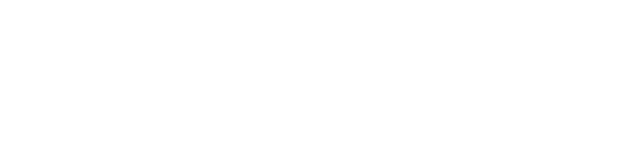
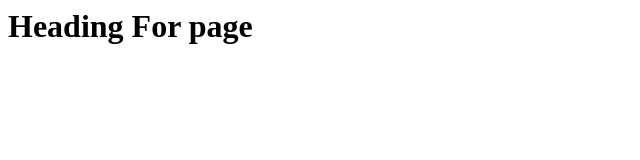
Before and after one commit to MrHefff/MrHefff.github.io, a plain HTML site: page index.html in a window 1280 px wide. Shown: the whole page, without its empty margins (0-640 px from the left). Drawn offline with Linux system fonts and the light colour scheme.

Commit message:
Update index.html

```diff
--- a/index.html
+++ b/index.html
@@ -1 +1,2 @@
 <!-- index -->
+<h1>Heading For page</h1>
```
